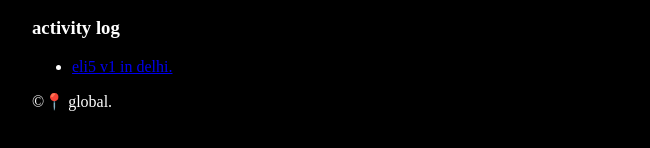
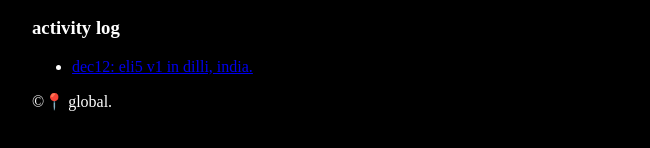
Before and after one commit to heettike/eli5-school, a plain HTML site: page index.html in a window 1280 px wide. Shown: the part 518-666 px from the top of the page, without its empty margins (308-958 px from the left). Drawn offline with Linux system fonts and the light colour scheme; a web font is replaced by a local one.

```diff
--- a/index.html
+++ b/index.html
@@ -52,7 +52,7 @@
                 <div class="activity-log">
                     <h3>activity log</h3>
                     <ul>
-                        <li><a href="https://x.com/HeetTike/status/1867267128891445489"> eli5 v1 in delhi.</a></li>
+                        <li><a href="https://x.com/HeetTike/status/1867267128891445489"> dec12: eli5 v1 in dilli, india.</a></li>
 
                     </ul>
                 </div>
```
